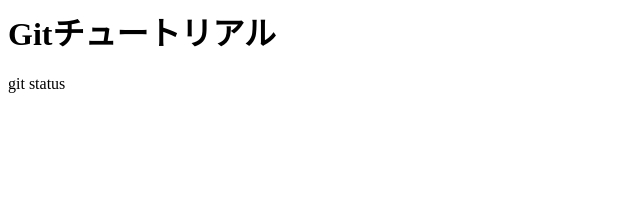
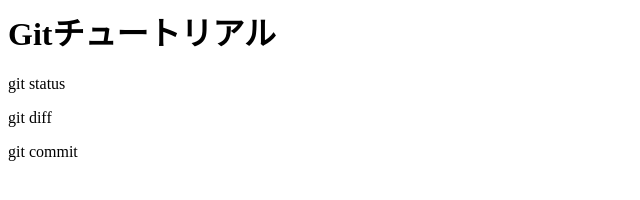
Before and after one commit to daiki199810/git_tutorial, a plain HTML site: page index.html in a window 1280 px wide. Shown: the whole page, without its empty margins (0-640 px from the left). Drawn offline with Linux system fonts and the light colour scheme.

Commit message:
git diffを追記

```diff
--- a/index.html
+++ b/index.html
@@ -1,2 +1,4 @@
 <h1>Gitチュートリアル</h1>
 <p>git status</p>
+<p>git diff</p>
+<p>git commit</p>
```
Also changed, not shown: 2 other files.
